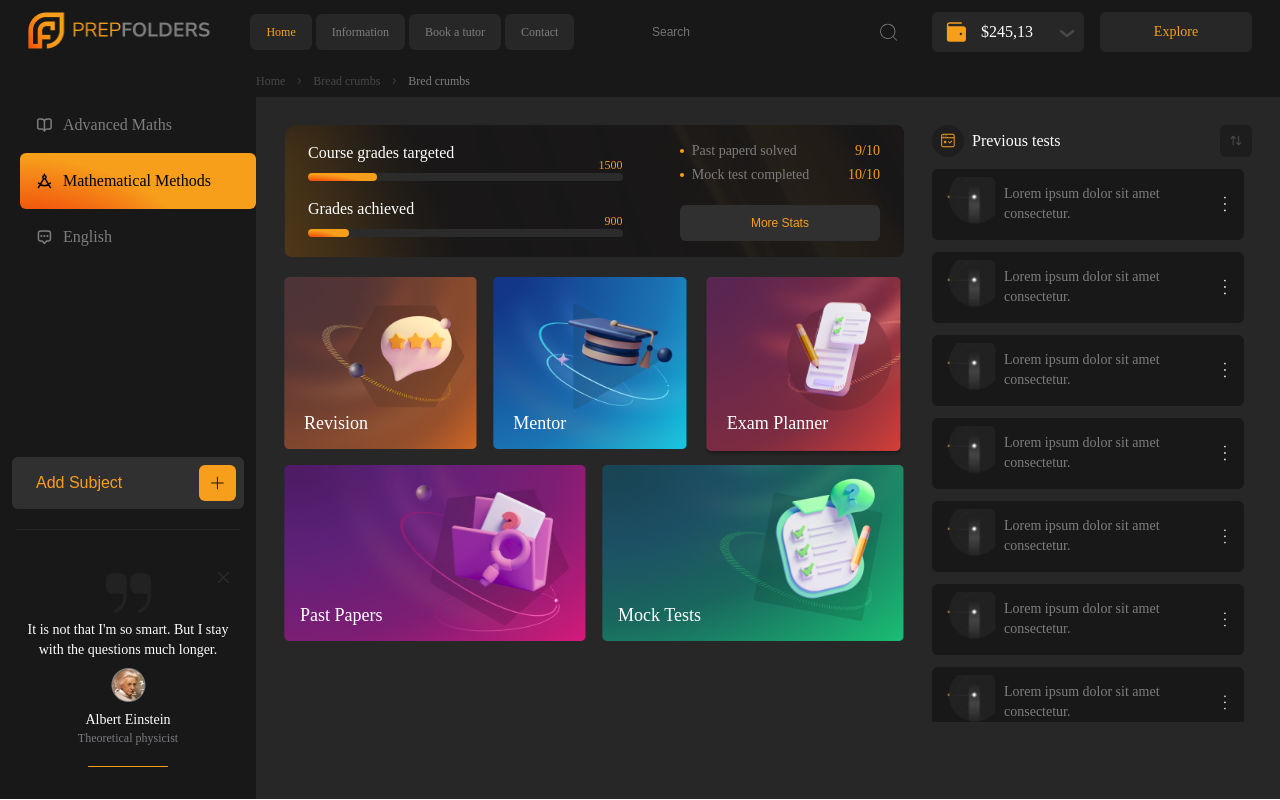
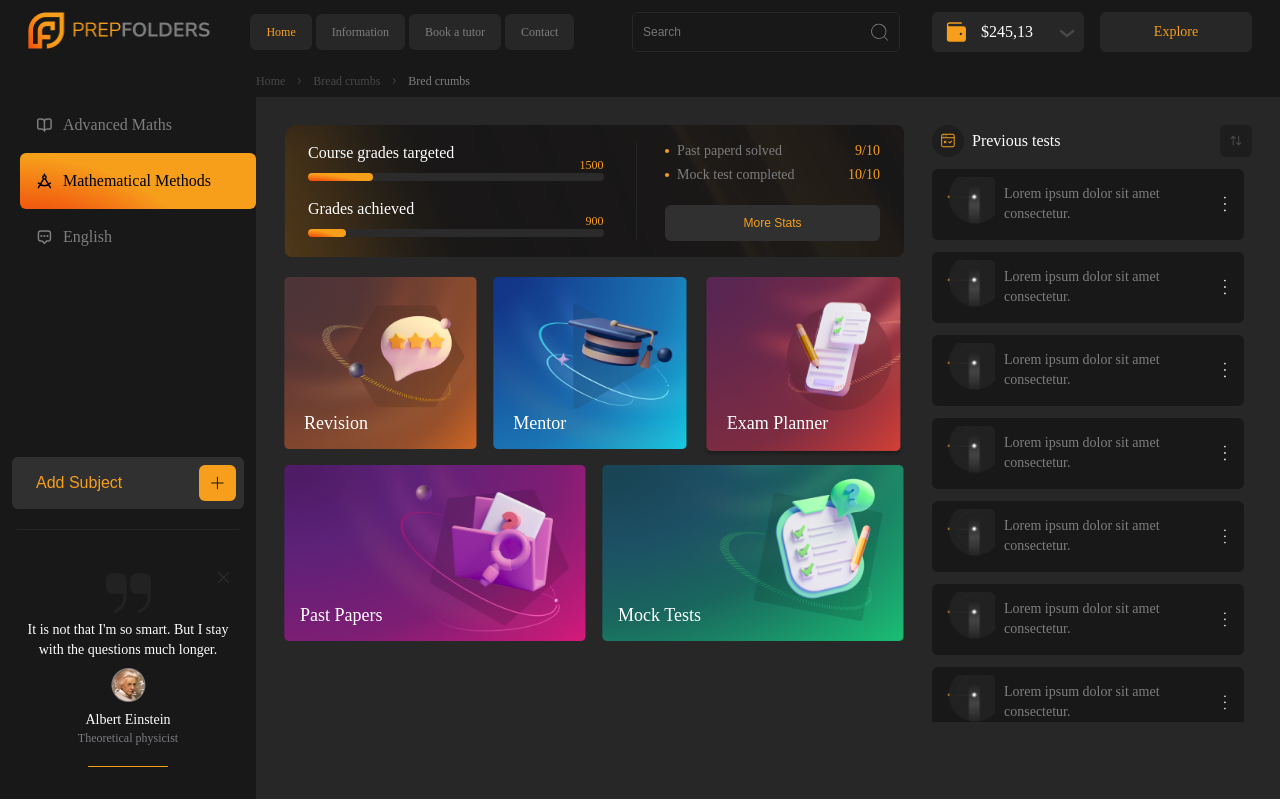
Before and after one commit to imtiaz993/arrange-records, a Next.js app: page / in a window 1280 px wide. Built offline with nearby package versions, Linux system fonts and the light colour scheme; a web font is replaced by a local one.

Commit message:
added borders

```diff
--- a/src/app/pagesContent/HomePage/components/Appbar.jsx
+++ b/src/app/pagesContent/HomePage/components/Appbar.jsx
@@ -26,7 +26,7 @@ const Appbar = () => {
               Сontact
             </p>
           </div>
-          <div className="mr-8 min-w-[250px] flex items-center rounded-md border border-[#272727]">
+          <div className="mr-8 px-2 min-w-[250px] flex items-center rounded-md border border-solid border-[#272727]">
             <input
               className="w-full bg-transparent text-[#7E7E7E] text-xs outline-none"
               placeholder="Search"
--- a/src/app/pagesContent/HomePage/components/Content.jsx
+++ b/src/app/pagesContent/HomePage/components/Content.jsx
@@ -38,7 +38,7 @@ const Content = () => {
             </div>
           </div>
         </div>
-        <div className="w-[35%]">
+        <div className="w-[40%] pl-[5%] border-l border-solid border-[#2B2B2B] border-opacity-60">
           <ul className="p-0">
             <li className="flex justify-between mb-1">
               <span className="flex items-center text-sm text-[#7E7E7E]">
```
